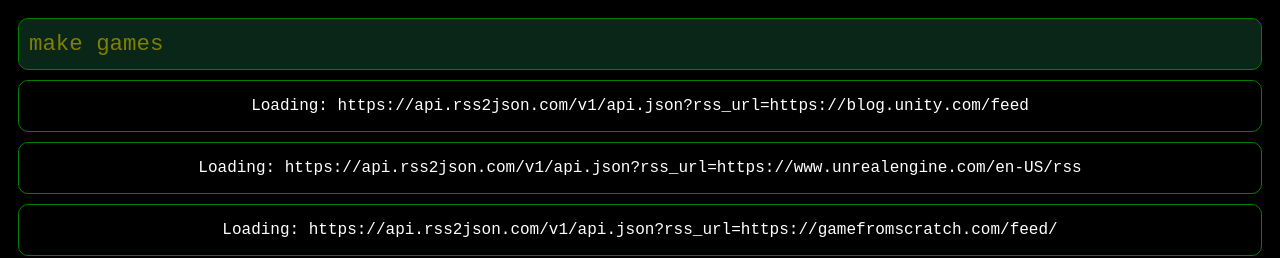
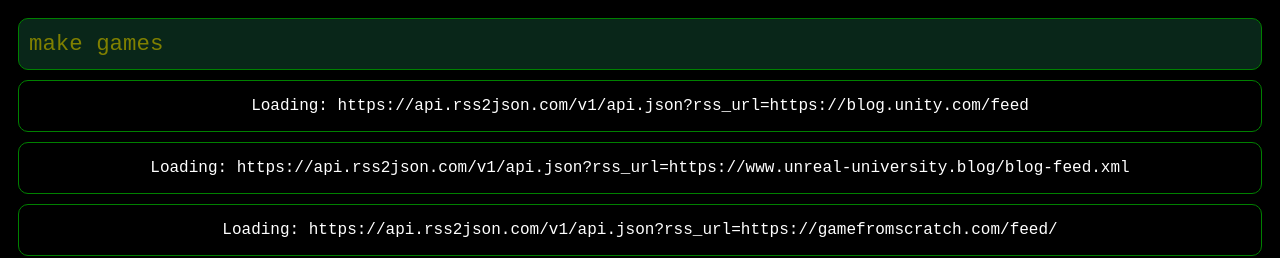
Before and after one commit to kyuuzou/homepage, a plain HTML site: page index.html in a window 1280 px wide. Shown: the top 258 px of the page. Drawn offline with Linux system fonts and the light colour scheme; no server answers.

Commit message:
Switch Unreal feed with Unreal University's.

```diff
--- a/index.html
+++ b/index.html
@@ -94,7 +94,7 @@
 
     const rssFeeds = [
       ['https://api.rss2json.com/v1/api.json?rss_url=https://blog.unity.com/feed'],
-      ['https://api.rss2json.com/v1/api.json?rss_url=https://www.unrealengine.com/en-US/rss'],
+      ['https://api.rss2json.com/v1/api.json?rss_url=https://www.unreal-university.blog/blog-feed.xml'],
       ['https://api.rss2json.com/v1/api.json?rss_url=https://gamefromscratch.com/feed/'],
       [
         'Game Deals',
```
